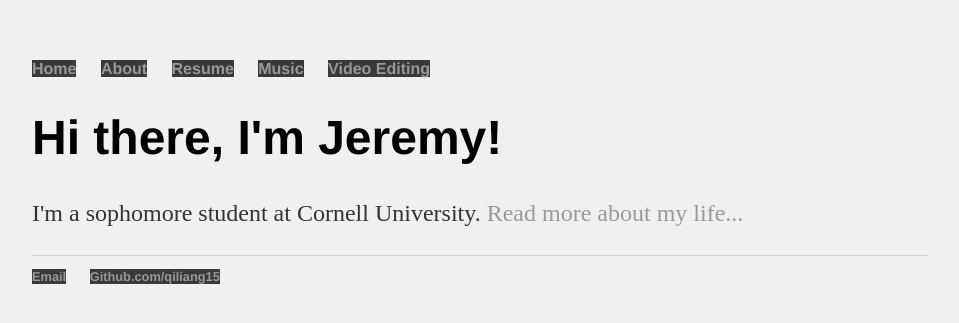
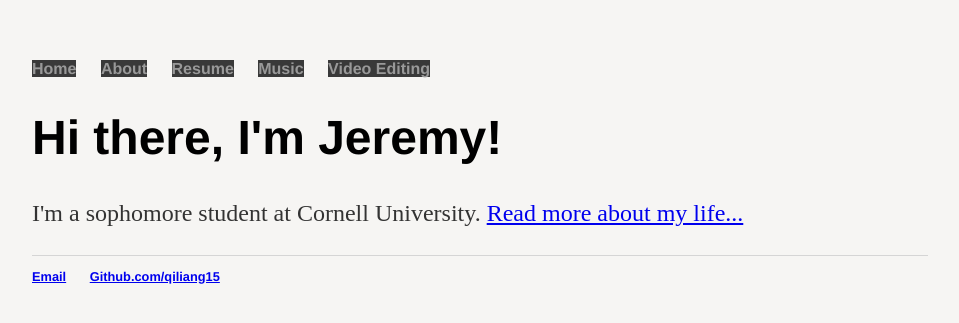
Before and after one commit to jwang115/jwang115.github.io, a Jekyll site: the page built from index.html, in a window 1280 px wide. Shown: the top 323 px of the page, without its empty margins (160-1119 px from the left). Built offline with Jekyll 4.4.1, drawn with Linux system fonts in a browser that asks for light colours.

Commit message:
Update main.css

```diff
--- a/css/main.css
+++ b/css/main.css
@@ -1,7 +1,7 @@
 body {
     margin: 60px auto;
     width: 70%;
-    background-color: #f1f0ee;
+    background-color: #f6f5f3;
 }
 nav ul, footer ul {
     font-family:'Helvetica', 'Arial', 'Sans-Serif';
@@ -9,18 +9,27 @@
     list-style: none;
     font-weight: bold;
 }
-nav ul li, footer ul li {
+nav ul li{
     display: inline;
     margin-right: 20px;
     background-color: #393939;
 }
-a {
+footer ul li {
+    display: inline;
+    margin-right: 20px;
+}
+nav ul li a {
     text-decoration: none;
     color: #999;
 }
+nav ul li a:hover:not(.active) {
+  background-color: green;
+  color: white;
+}
 a:hover {
     text-decoration: underline;
-    background-color: #f6f5f3;
+    background-color: #4CAF50;
+    color: white;
 }
 h1 {
     font-size: 3em;
```
